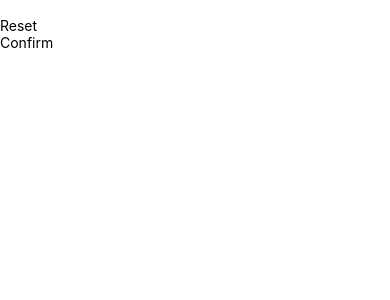
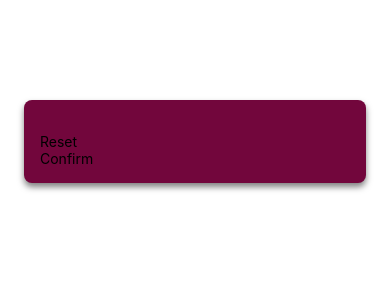
Before and after one commit to sanskarguptadev/MiniGameReactNative, a React Native app: screen / in a window 390 px wide. Shown: the top 300 px of the page. Built offline with nearby package versions, Linux system fonts and the light colour scheme.

Commit message:
adding shadow & styling

```diff
--- a/screens/StartGameScreen.js
+++ b/screens/StartGameScreen.js
@@ -1,9 +1,9 @@
-import { TextInput, View } from 'react-native';
+import { TextInput, View, StyleSheet } from 'react-native';
 import PrimaryButton from '../components/PrimaryButton';
 
 const StartGameScreen = () => {
     return (
-        <View>
+        <View style={styles.inputContainer}>
             <TextInput />
             <PrimaryButton>Reset</PrimaryButton>
             <PrimaryButton>Confirm</PrimaryButton>
@@ -12,3 +12,20 @@
 };
 
 export default StartGameScreen;
+
+const styles = StyleSheet.create({
+    inputContainer: {
+        marginTop: 100,
+        marginHorizontal: 24,
+        borderRadius: 8,
+        padding: 16,
+        backgroundColor: '#72063c',
+        //Shadow for ios & Android
+        elevation: 8, //Android only property
+        //Ios shadow property
+        shadowColor: 'black',
+        shadowOffset: { width: 0, height: 4 },
+        shadowRadius: 6,
+        shadowOpacity: 0.5
+    }
+});
```
